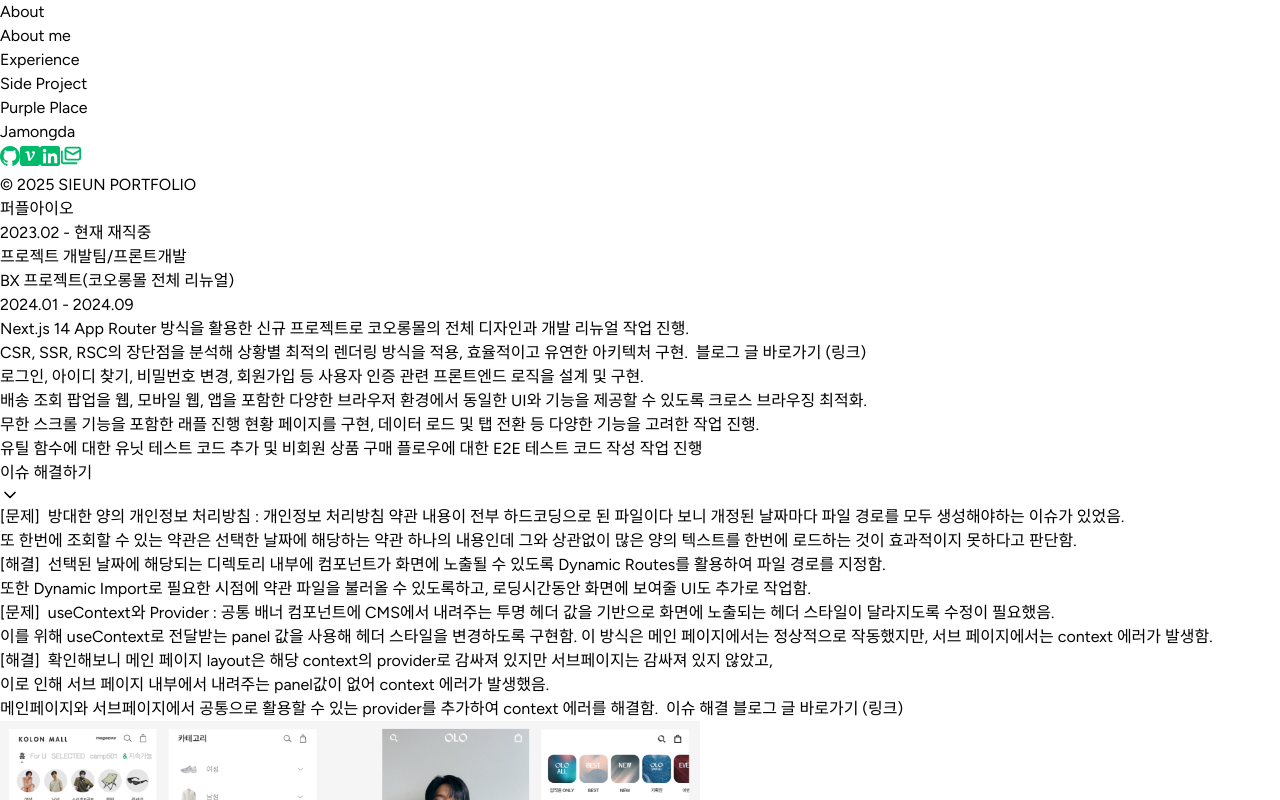
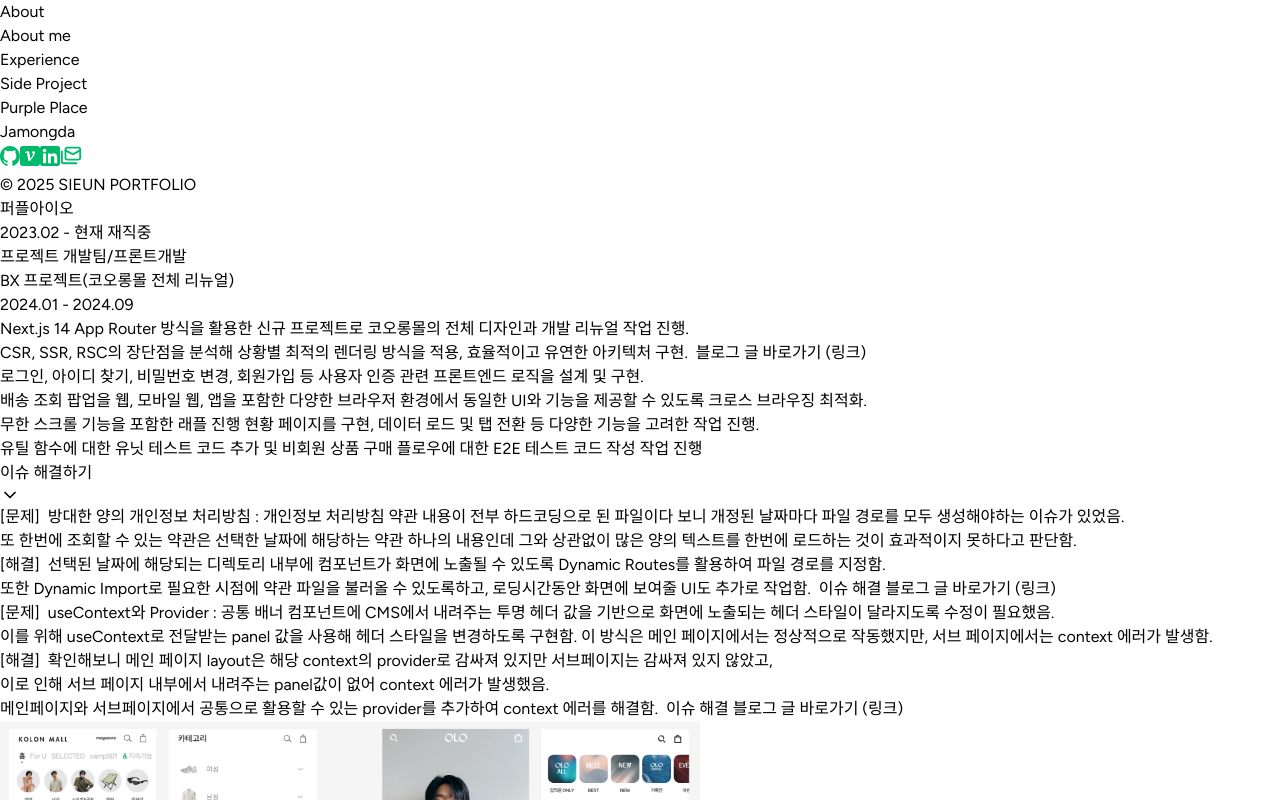
Before and after one commit to Sienna98/portfolio-sieun, a Next.js app: page /Experience in a window 1280 px wide. Shown: the top 800 px of the page. Built offline with nearby package versions, Linux system fonts and the light colour scheme.

Commit message:
블로그 링크 추가

```diff
--- a/src/data/experience-data.tsx
+++ b/src/data/experience-data.tsx
@@ -68,6 +68,15 @@ export const ExperienceList = [
                   또한 Dynamic Import로 필요한 시점에 약관 파일을 불러올 수
                   있도록하고, 로딩시간동안 화면에 보여줄 UI도 추가로 작업함.
                 </span>
+                &nbsp;&nbsp;
+                <a
+                  href="https://velog.io/@tldms0827/NextJS-dynamic-import-%EC%82%AC%EC%9A%A9%ED%95%B4%EB%B3%B4%EA%B8%B0"
+                  target="_blank"
+                  rel="noopener noreferrer"
+                  className="text-[#969696] border-b border-gray-600"
+                >
+                  이슈 해결 블로그 글 바로가기 (링크)
+                </a>
               </div>,
               <div className="leading-6 mt-1.5">
                 <span className="relative inline flex-shrink-0 flex-grow-0 basis-auto w-auto">
```
